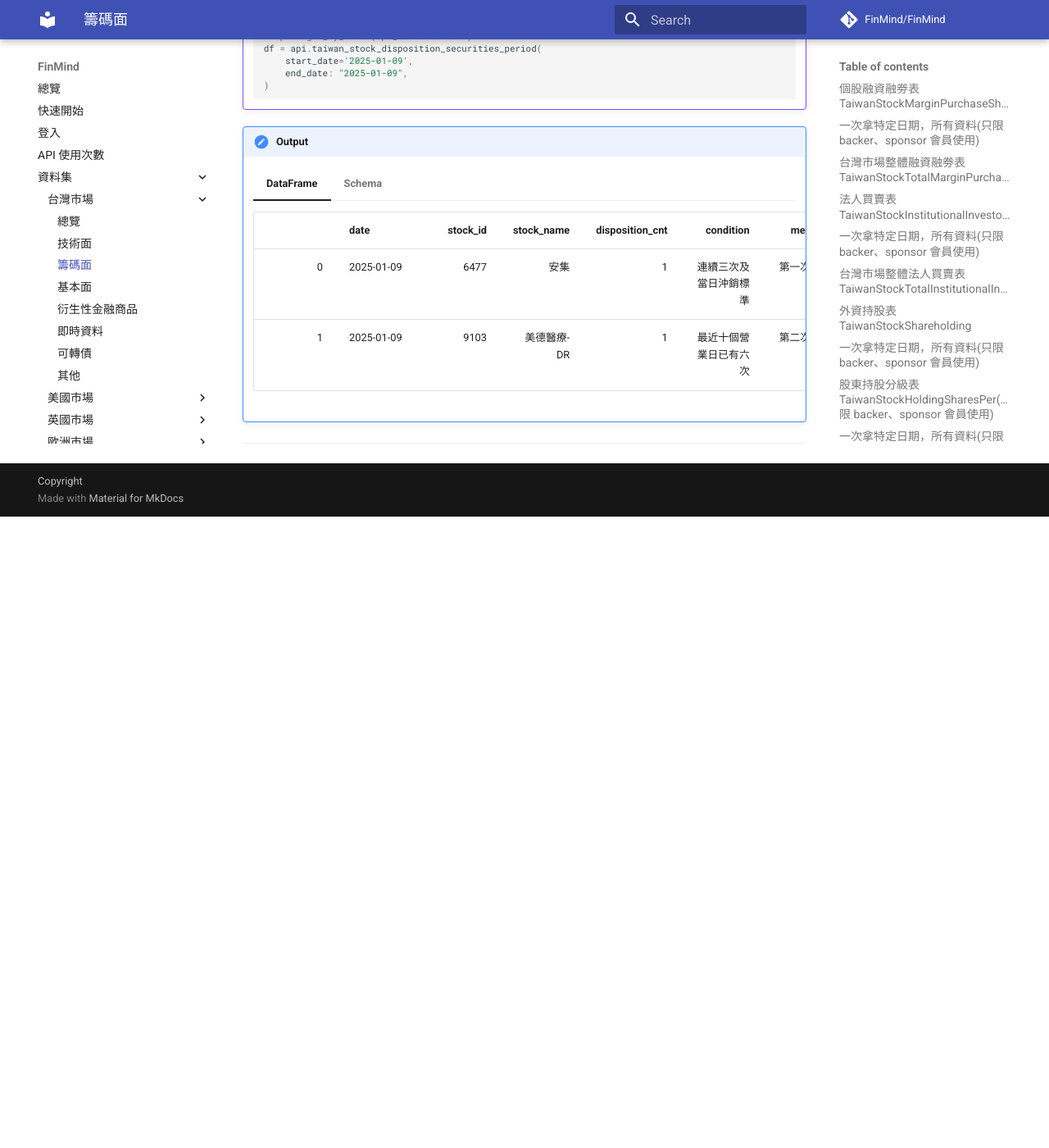
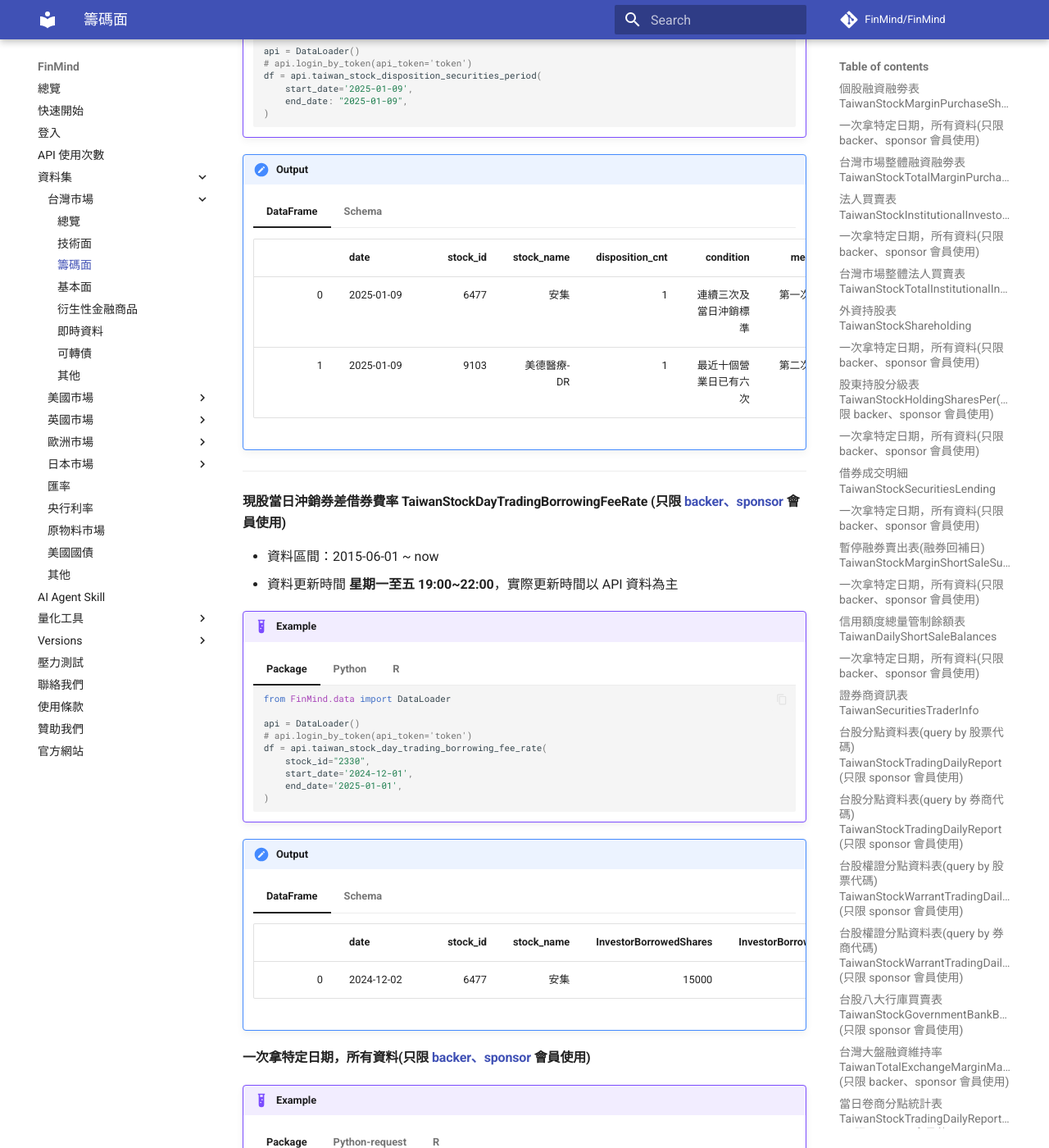
Before and after one commit to FinMind/FinMind-Doc, an MkDocs documentation site: the page built from docs/tutor/TaiwanMarket/Chip.md, in a window 1280 px wide and 1400 px high, scrolled down 23112 px. Shown: the whole window at 82% size. Built offline with MkDocs 1.6.1 and Material for MkDocs 9.7.7, drawn with Linux system fonts in a browser that asks for light colours; comment, search, counter and statistics services are not loaded; before the commit the page ends 23742 px from its top, so only the background shows below that; some of the changed text lies outside the part shown.

Commit message:
add: TaiwanStockDayTradingBorrowingFeeRate docuemnt

````diff
--- a/docs/tutor/TaiwanMarket/Chip.md
+++ b/docs/tutor/TaiwanMarket/Chip.md
@@ -20,6 +20,7 @@
 - [當日卷商分點統計表 TaiwanStockTradingDailyReportSecIdAgg](https://finmind.github.io/tutor/TaiwanMarket/Chip/#taiwanstocktradingdailyreportsecidagg-sponsor)
 - [鉅額交易買賣日報表 TaiwanStockBlockTradingDailyReport](https://finmind.github.io/tutor/TaiwanMarket/Chip/#taiwanstockblocktradingdailyreport-sponsor)
 - [公布處置有價證券表 TaiwanStockDispositionSecuritiesPeriod](https://finmind.github.io/tutor/TaiwanMarket/Chip/#taiwanstockdispositionsecuritiesperiod-backersponsor)
+- [現股當日沖銷券差借券費率 TaiwanStockDayTradingBorrowingFeeRate](https://finmind.github.io/tutor/TaiwanMarket/Chip/#taiwanstockdaytradingborrowingfeerate-backersponsor)
 
 
 ----------------------------------
@@ -2349,3 +2350,158 @@
         ```
 
 ----------------------------------
+
+#### 現股當日沖銷券差借券費率 TaiwanStockDayTradingBorrowingFeeRate (只限 [backer、sponsor](https://finmindtrade.com/analysis/#/Sponsor/sponsor) 會員使用)
+
+- 資料區間：2015-06-01 ~ now
+- 資料更新時間 **星期一至五 19:00~22:00**，實際更新時間以 API 資料為主
+
+!!! example
+    === "Package"
+        ```python
+        from FinMind.data import DataLoader
+
+        api = DataLoader()
+        # api.login_by_token(api_token='token')
+        df = api.taiwan_stock_day_trading_borrowing_fee_rate(
+            stock_id="2330",
+            start_date='2024-12-01',
+            end_date='2025-01-01',
+        )
+        ```
+    === "Python"
+        ```python
+        import requests
+        import pandas as pd
+        url = "https://api.finmindtrade.com/api/v4/data"
+        token = "" # 參考登入，獲取金鑰
+        headers = {"Authorization": f"Bearer {token}"}
+        parameter = {
+            "dataset": "TaiwanStockDayTradingBorrowingFeeRate",
+            "data_id": "2330",
+            "start_date": "2024-12-01",
+            "end_date": "2025-01-01",
+        }
+        data = requests.get(url, headers=headers, params=parameter)
+        data = data.json()
+        data = pd.DataFrame(data['data'])
+        ```
+    === "R"
+        ```R
+        library(httr)
+        library(data.table)
+        library(dplyr)
+        url = 'https://api.finmindtrade.com/api/v4/data'
+        token = "" # 參考登入，獲取金鑰
+        response = httr::GET(
+            url = url,
+            query = list(
+                dataset="TaiwanStockDayTradingBorrowingFeeRate",
+                data_id= "2330",
+                start_date= "2024-12-01",
+                end_date= "2025-01-01"
+            ),
+            add_headers(Authorization = paste("Bearer", token))
+        )
+        data = content(response)
+        df = data$data %>%
+        do.call('rbind',.) %>%
+        data.table
+
+        ```
+
+!!! output
+    === "DataFrame"
+        |    | date       |   stock_id |   stock_name | InvestorBorrowedShares |  InvestorBorrowingFeeRate  |
+        |---:|:-----------|-----------:|-------------:|-----------------------:|---------------------------:|
+        |  0 | 2024-12-02 |       6477 |      安集    |         15000           |              7             |
+    === "Schema"
+        ```
+        {
+            date: str, # 公布日期
+            stock_id: str, # 股票代碼
+            stock_name: str, # 股票名稱
+            InvestorBorrowedShares: int32, # 借券股數
+            InvestorBorrowingFeeRate: float64, # 借券費率
+        }
+        ```
+
+
+#### 一次拿特定日期，所有資料(只限 [backer、sponsor](https://finmindtrade.com/analysis/#/Sponsor/sponsor) 會員使用)
+
+!!! example
+    === "Package"
+        ```python
+        from FinMind.data import DataLoader
+
+        api = DataLoader()
+        # api.login_by_token(api_token='token')
+        df = api.taiwan_stock_disposition_securities_period(
+            start_date='2024-12-02',
+            end_date: "2024-12-02",
+        )
+        ```
+    === "Python-request"
+        ```python
+        import requests
+        import pandas as pd
+        url = "https://api.finmindtrade.com/api/v4/data"
+        token = "" # 參考登入，獲取金鑰
+        headers = {"Authorization": f"Bearer {token}"}
+        parameter = {
+            "dataset": "TaiwanStockDayTradingBorrowingFeeRate",
+            "start_date": "2024-12-02",
+            "end_date": "2024-12-02",
+        }
+        data = requests.get(url, headers=headers, params=parameter)
+        data = data.json()
+        data = pd.DataFrame(data['data'])
+        print(data.head())
+
+        ```
+    === "R"
+        ```R
+        library(httr)
+        library(data.table)
+        library(dplyr)
+        url = 'https://api.finmindtrade.com/api/v4/data'
+        token = "" # 參考登入，獲取金鑰
+        response = httr::GET(
+            url = url,
+            query = list(
+                dataset="TaiwanStockDayTradingBorrowingFeeRate",
+                start_date= "2024-12-02",
+                end_date: "2024-12-02",
+                token = "" # 參考登入，獲取金鑰
+            ),
+            add_headers(Authorization = paste("Bearer", token))
+        )
+        data = content(response)
+        df = data$data %>%
+        do.call('rbind',.) %>%
+        data.table
+        head(df)
+
+        ```
+
+!!! output
+    === "DataFrame"
+        |    | date       |   stock_id |   stock_name     |   InvestorBorrowedShares |   InvestorBorrowingFeeRate   |
+        |---:|:-----------|-----------:|-----------------:|-------------------------:|-----------------------------:|
+        |  0 | 2024-12-02 |     00631L |   元大台灣50正2   |            5000          |              1               |
+        |  1 | 2024-12-02 |       1438 |      三地開發     |              1           |              3               |
+        |  2 | 2024-12-02 |       2312 |      金寶        |             1000          |              2               |
+        |  3 | 2024-12-02 |       2324 |      仁寶        |             1000          |            0.1               |
+        |  4 | 2024-12-02 |       2330 |      台積電      |            15000          |              7               |
+    === "Schema"
+        ```
+        {
+            date: str, # 公布日期
+            stock_id: str, # 股票代碼
+            stock_name: str, # 股票名稱
+            InvestorBorrowedShares: int32, # 借券股數
+            InvestorBorrowingFeeRate: float64, # 借券費率
+        }
+        ```
+
+----------------------------------
````
Also changed, not shown: README.md (+2 -2 lines).
